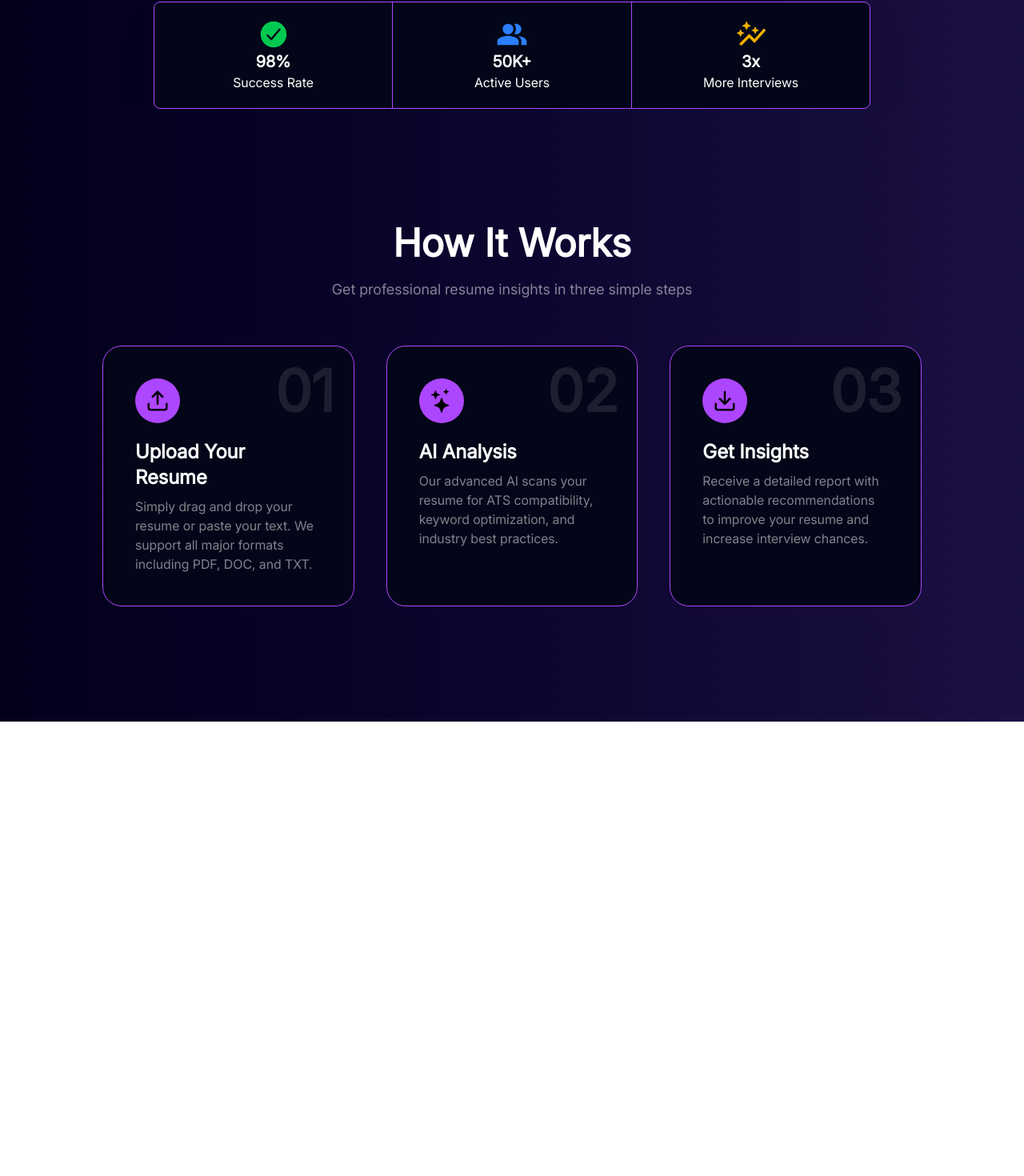
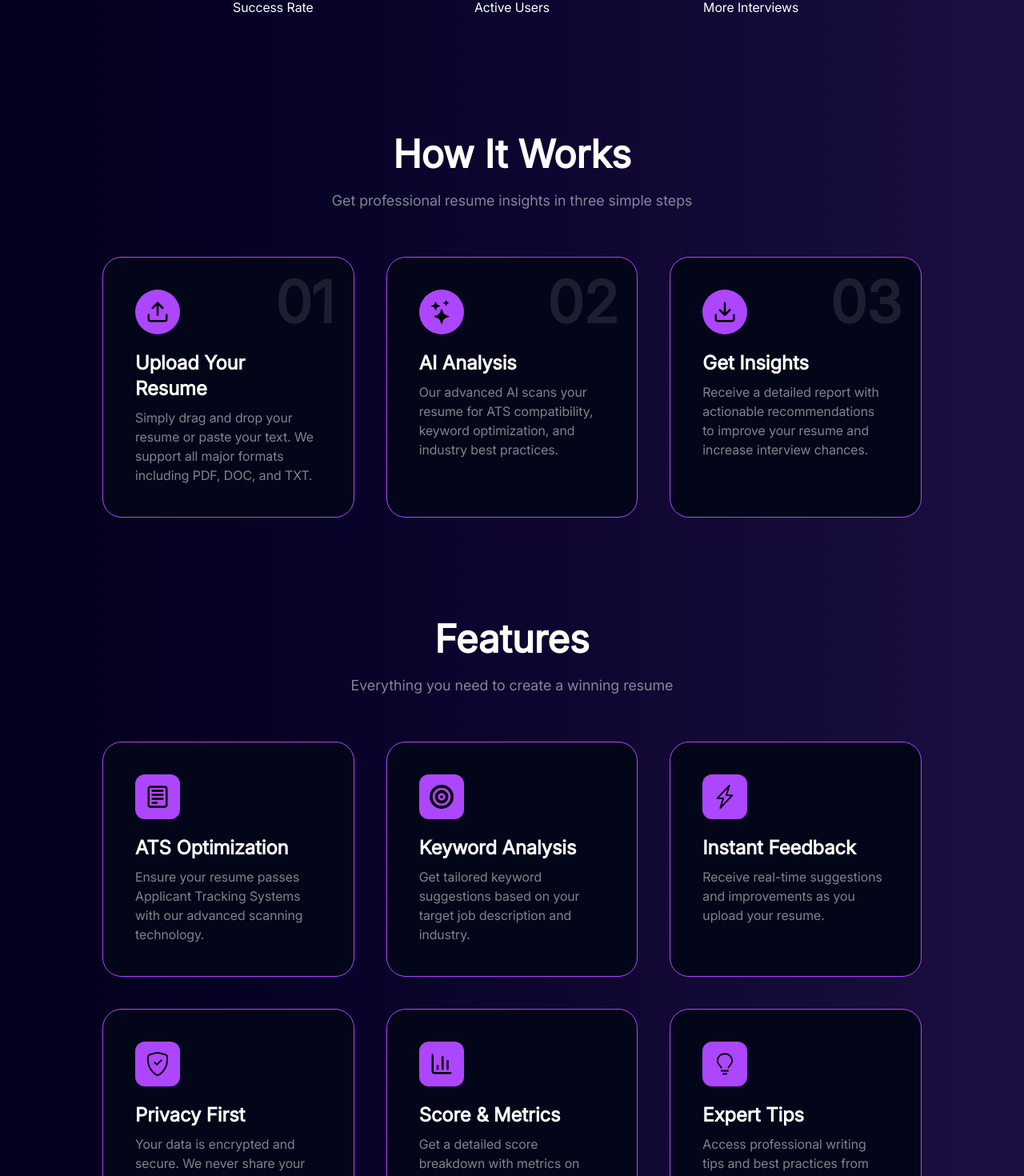
Before and after one commit to jega1312/resumeiq, a React (Vite) app: page / in a window 1280 px wide. Shown: the part 891-2361 px from the top of the page at 80% size. Before the commit the page ends 1793 px from the top, so only its background shows below. Built offline with nearby package versions, Linux system fonts and the light colour scheme.

Commit message:
Features Section Added

```diff
--- a/src/App.jsx
+++ b/src/App.jsx
@@ -1,7 +1,7 @@
-import React from "react";
 import Navbar from "./assets/components/Navbar";
 import Hero from "./assets/components/Hero";
 import HowItWorks from "./assets/components/HowItWorks";
+import Features from "./assets/components/Features";
 
 function App() {
   return (
@@ -9,6 +9,7 @@ function App() {
       <Navbar />
       <Hero />
       <HowItWorks />
+      <Features />
     </div>
   );
 }
--- /dev/null
+++ b/src/assets/components/Features.jsx
@@ -0,0 +1,87 @@
+import { CgNotes } from "react-icons/cg";
+import { FaBullseye } from "react-icons/fa6";
+import { BsLightningCharge } from "react-icons/bs";
+import { BsShieldCheck } from "react-icons/bs";
+import { LuChartColumn } from "react-icons/lu";
+import { GoLightBulb } from "react-icons/go";
+
+const features = [
+  {
+    id: 1,
+    icon: <CgNotes size={30} />,
+    heading: "ATS Optimization",
+    body: "Ensure your resume passes Applicant Tracking Systems with our advanced scanning technology.",
+  },
+  {
+    id: 2,
+    icon: <FaBullseye size={30} />,
+    heading: "Keyword Analysis",
+    body: "Get tailored keyword suggestions based on your target job description and industry.",
+  },
+  {
+    id: 3,
+    icon: <BsLightningCharge size={30} />,
+    heading: "Instant Feedback",
+    body: "Receive real-time suggestions and improvements as you upload your resume.",
+  },
+  {
+    id: 4,
+    icon: <BsShieldCheck size={30} />,
+    heading: "Privacy First",
+    body: "Your data is encrypted and secure. We never share your information with third parties.",
+  },
+  {
+    id: 5,
+    icon: <LuChartColumn size={30} />,
+    heading: "Score & Metrics",
+    body: "Get a detailed score breakdown with metrics on readability, format, and content quality.",
+  },
+  {
+    id: 6,
+    icon: <GoLightBulb size={30} />,
+    heading: "Expert Tips",
+    body: "Access professional writing tips and best practices from industry recruiters.",
+  },
+];
+
+function Features() {
+  return (
+    <section className="bg-linear-to-r from-[#03001C] to-[#1b1042] pt-32 flex flex-col gap-14" id="features">
+      {/* Section Heading */}
+      <div className="flex flex-col justify-center items-center gap-5">
+        <h2 className="text-3xl md:text-4xl lg:text-5xl font-inter text-white font-bold">
+          Features
+        </h2>
+        <p className="text-base md:text-lg font-inter text-center text-white/50 w-[90%] sm:w-full">
+          Everything you need to create a winning resume
+        </p>
+      </div>
+
+      {/* Cards */}
+      <div className="grid grid-cols-1 lg:grid-cols-3 w-[80%] 2xl:w-[70%] mx-auto gap-10">
+        {features.map((feature) => (
+          <div
+            key={feature.id}
+            className="relative flex flex-col gap-5 p-10 bg-slate-950 mx-auto rounded-3xl border border-purple-500 hover:border-white w-full hover:bg-purple-950/20 transition duration-300 ease-in-out group hover:-translate-y-3"
+          >
+            {/* Icon Box */}
+            <div className="p-3 w-fit bg-purple-500 border border-transparent group-hover:border-white rounded-xl group-hover:scale-110 transition duration-300 ease-in-out">
+              {feature.icon}
+            </div>
+            {/* Content */}
+            <div className="flex flex-col gap-2">
+              <h3 className="text-2xl font-inter text-white font-bold">
+                {feature.heading}
+              </h3>
+              <p className="text-base font-inter text-white/50">
+                {feature.body}
+              </p>
+            </div>
+          </div>
+        ))}
+      </div>
+    </section>
+  );
+}
+
+export default Features;
--- a/src/assets/components/Hero.jsx
+++ b/src/assets/components/Hero.jsx
@@ -1,4 +1,3 @@
-import React from "react";
 import { BsGraphUpArrow } from "react-icons/bs";
 import { IoCheckmarkCircle } from "react-icons/io5";
 import { MdPeopleAlt } from "react-icons/md";
@@ -10,7 +9,6 @@ const stats = [
     icon: <IoCheckmarkCircle size={40} className="text-green-500" />,
     stat: "98%",
     label: "Success Rate",
-    border: "lg:border-r border-purple-500 border-b lg:border-b-0",
   },
   {
     id: 2,
@@ -24,7 +22,6 @@ const stats = [
     icon: <MdAutoGraph size={40} className="text-yellow-500" />,
     stat: "3x",
     label: "More Interviews",
-    border: "lg:border-l border-purple-500 border-t lg:border-t-0",
   },
 ];
 
@@ -33,17 +30,17 @@ function Hero() {
     <>
       <section
         id="hero"
-        className="relative bg-linear-to-r from-[#03001C] to-[#1b1042] min-h-screen flex justify-center items-center"
+        className="relative bg-linear-to-r from-[#03001C] to-[#1b1042] min-h-screen flex justify-center items-center lg:pt-24"
       >
         {/* Orb Glow Container */}
-        <div className=" flex w-[200px] h-[200px] sm:w-[300px] sm:h-[300px] md:w-[375px] md:h-[375px] xl:w-[450px] xl:h-[450px] justify-center items-center absolute top-1/2 left-1/2 -translate-x-1/2 -translate-y-1/2 z-0">
+        <div className="lg:pt-24 flex w-[200px] h-[200px] sm:w-[300px] sm:h-[300px] md:w-[375px] md:h-[375px] xl:w-[450px] xl:h-[450px] justify-center items-center absolute top-1/2 left-1/2 -translate-x-1/2 -translate-y-1/2 z-0">
           <div className="w-[110%] h-[110%] shadow-lg shadow-pink-500 bg-transparent rounded-full absolute animate-spin-slow"></div>
           <div className="w-[108%] h-[108%] shadow-lg shadow-violet-500 bg-transparent rounded-full absolute rotate-90 animate-spin-medium"></div>
           <div className="w-[106%] h-[106%] shadow-lg shadow-cyan-500 bg-transparent rounded-full absolute rotate-180 animate-spin-fast"></div>
         </div>
 
         <div className="flex flex-col justify-center items-center gap-5 xl:gap-7 z-30">
-          <span className="bg-purple-950/75 border-[#47227b] border-2 py-2 rounded-full text-white text-xs md:text-sm  font-inter font-normal flex justify-center items-center px-5 md:px-0 md:w-[35%] lg:w-[27%] mx-auto gap-2">
+          <span className="bg-purple-950/75 border-[#47227b] border-2 py-2 rounded-full text-white text-xs md:text-sm  font-inter font-normal flex justify-center items-center px-5 md:px-0 md:w-[35%] lg:w-[27%] mx-auto gap-2 hover:scale-105 hover:bg-purple-900 hover:border-transparent transition duration-300 ease-in-out">
             <BsGraphUpArrow size={20} />
             50,000+ Resumes Optimized
           </span>
@@ -71,7 +68,7 @@ function Hero() {
       </section>
 
       <div className="bg-linear-to-r from-[#03001C] to-[#1b1042]">
-        <div className="bg-slate-950 border-purple-500 border grid grid-cols-1 lg:grid-cols-3 mx-auto w-[70%] rounded-lg shadow-2xl">
+        <div className=" grid grid-cols-1 lg:grid-cols-3 mx-auto w-[70%] rounded-lg">
           {stats.map((stat) => (
             <div
               key={stat.id}
--- a/src/assets/components/HowItWorks.jsx
+++ b/src/assets/components/HowItWorks.jsx
@@ -1,4 +1,3 @@
-import React from "react";
 import { FiUpload } from "react-icons/fi";
 import { BsStars } from "react-icons/bs";
 import { FiDownload } from "react-icons/fi";
@@ -29,7 +28,7 @@ const processes = [
 
 function HowItWorks() {
   return (
-    <section className="bg-linear-to-r from-[#03001C] to-[#1b1042] py-36 flex flex-col gap-14">
+    <section className="bg-linear-to-r from-[#03001C] to-[#1b1042] pt-32 flex flex-col gap-14" id="howitworks">
       {/* Section Heading */}
       <div className="flex flex-col justify-center items-center gap-5">
         <h2 className="text-3xl md:text-4xl lg:text-5xl font-inter text-white font-bold">
--- a/src/assets/components/Navbar.jsx
+++ b/src/assets/components/Navbar.jsx
@@ -1,5 +1,4 @@
 import { useEffect, useState } from "react";
-import React from "react";
 
 function Navbar() {
   const [menuOpen, setMenuOpen] = useState(false);
@@ -39,7 +38,7 @@ function Navbar() {
 
   return (
     <nav
-      className={`sticky top-0 flex justify-between flex-wrap items-center py-6 px-8 lg:px-10 bg-linear-to-r from-[#03001C] to-[#1b1042] z-50 border-b border-transparent transition duration-300 ease-in-out ${scrolled ? "border-b-purple-500/20" : ""} `}
+      className={`fixed w-full top-0 flex justify-between flex-wrap items-center py-6 px-8 lg:px-10 bg-linear-to-r from-[#03001C] to-[#1b1042] z-50 border-b border-transparent transition duration-300 ease-in-out ${scrolled ? "border-b-purple-500/20" : ""} `}
     >
       {/* Logo Container */}
       <a className="flex gap-2 items-center hover:cursor-pointer" href="#hero">
@@ -72,7 +71,7 @@ function Navbar() {
 
       {/* Menu Mobile Dropdown */}
       <div
-        className={`h-[calc(100vh-93px)] ${menuOpen ? "flex" : "hidden"} lg:hidden w-full flex-col items-start justify-center gap-7 transition duration-300 ease-in-out`}
+        className={`h-screen ${menuOpen ? "flex" : "hidden"} lg:hidden w-full flex-col items-start justify-center gap-7 transition duration-300 ease-in-out`}
       >
         <ul className="flex flex-col items-start justify-center gap-5 list-none">
           <li>
```
